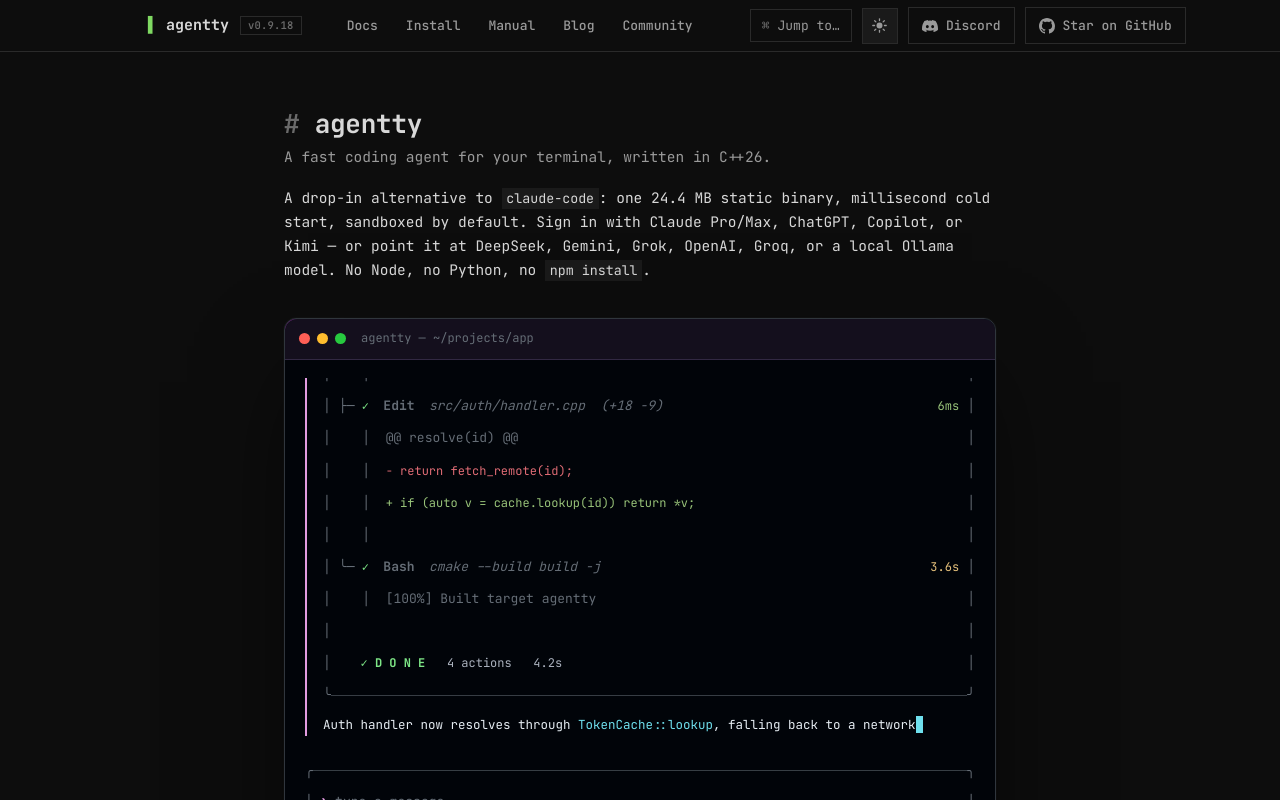
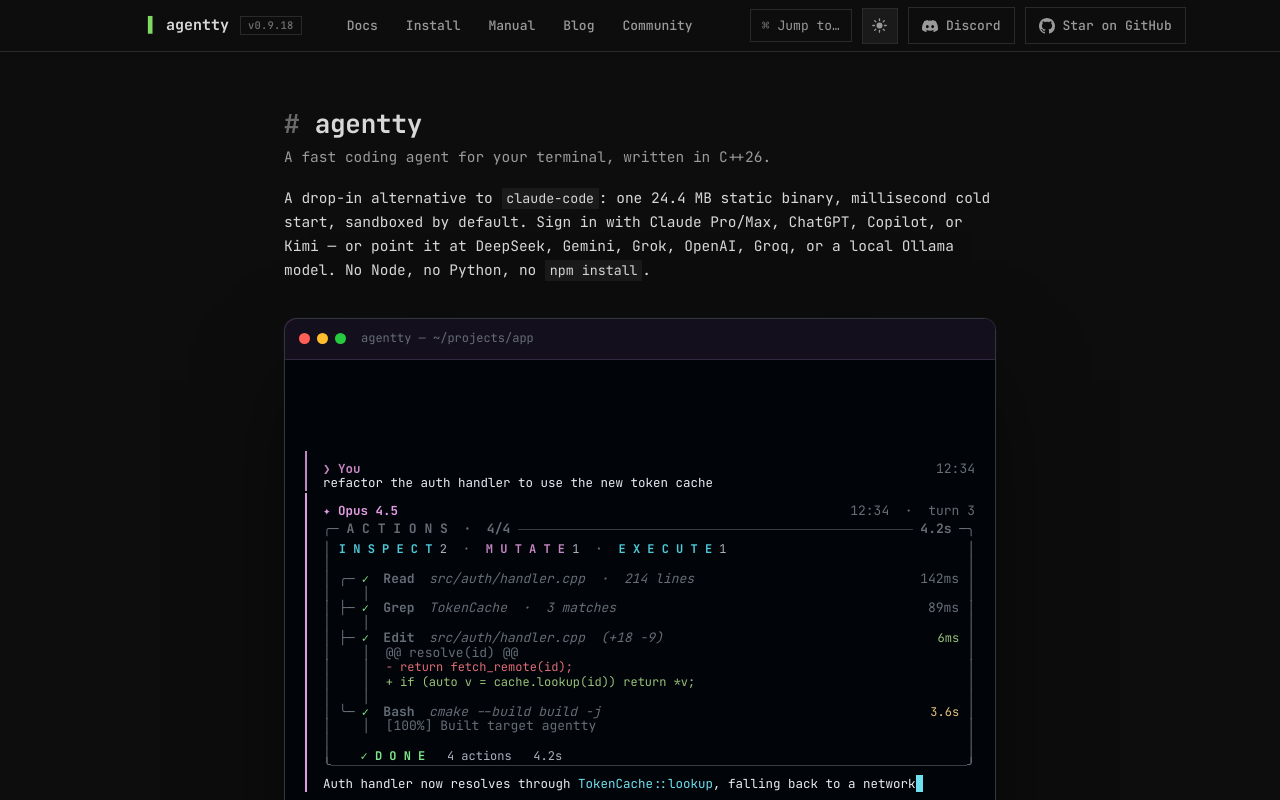
Before and after one commit to 1ay1/agentty.org, a Next.js app: page / in a window 1280 px wide. Shown: the top 800 px of the page. Built offline with nearby package versions, Linux system fonts and the light colour scheme.

Commit message:
Near-zero row gaps in the demo via ink-matched line-height

```diff
--- a/app/minimal.css
+++ b/app/minimal.css
@@ -164,4 +164,12 @@ footer, .foot { background: none !important; border-top: 1px solid var(--border)
    neutralise the hero-layout margin it inherits from .hero-tui ---- */
 .home-demo { margin: 36px 0 0; }
 .home-demo .ttui { margin: 0; }
+/* near-zero gap between rows: JetBrains Mono's │ ink spans ~1.23em, so a
+   1.23 line-height makes rails touch; the hard row height stops fallback
+   glyphs (✔, braille spinner) from inflating their rows. Stock CSS otherwise. */
+.home-demo .ttui-body, .home-demo .ttui-panel,
+.home-demo .ttui-composer, .home-demo .ttui-status { line-height: 1.23; }
+.home-demo .ttui-panel-line, .home-demo .ttui-panel-top, .home-demo .ttui-panel-bot,
+.home-demo .ttui-comp-top, .home-demo .ttui-comp-mid, .home-demo .ttui-comp-bot,
+.home-demo .ttui-head { height: 1.23em; }
 .home-demo figcaption { margin-top: 10px; color: var(--text-faint); font-size: 12px; }
```
